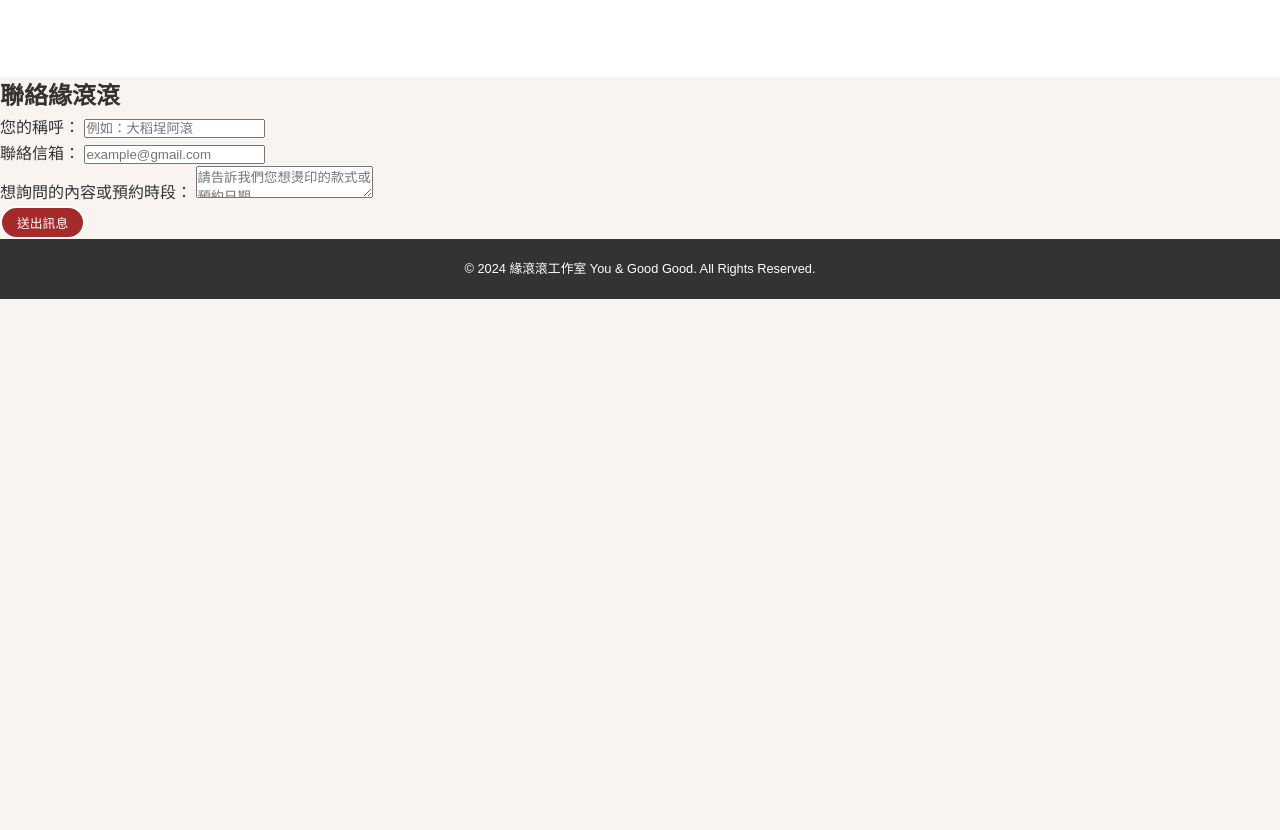
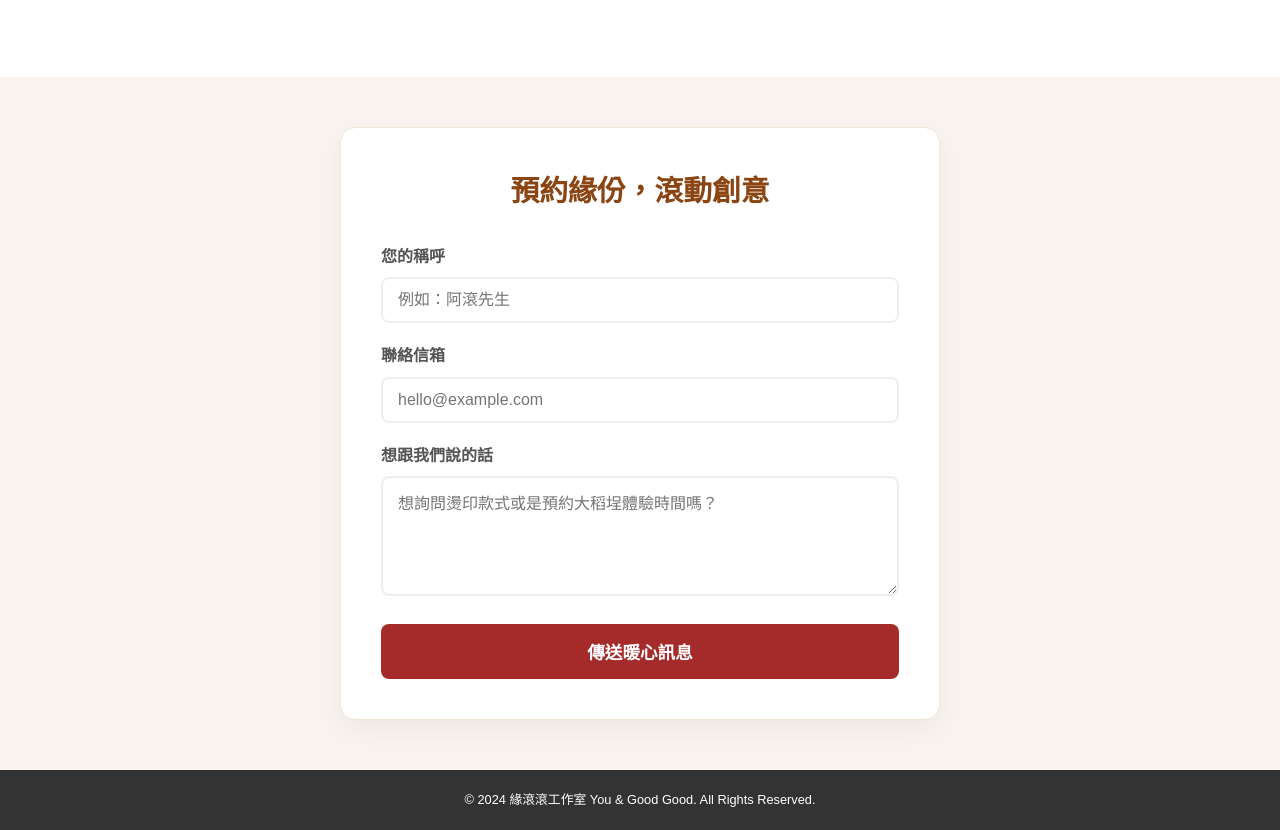
Before and after one commit to chu0205/ugoodgood, a plain HTML site: page index.html in a window 1280 px wide. Shown: the part 1298-2128 px from the top of the page. Before the commit the page ends 1597 px from the top, so only its background shows below. Drawn offline with Linux system fonts and the light colour scheme.

Commit message:
form design

```diff
--- a/index.html
+++ b/index.html
@@ -53,40 +53,41 @@
     </section>
 
     <section id="contact">
-      <h2>聯絡緣滾滾</h2>
-      <form action="https://formspree.io/f/xvzbkzqb" method="POST">
+      <h2>預約緣份，滾動創意</h2>
+      <form action="https://formspree.io/f/你的FormID" method="POST">
         <div class="form-group">
-          <label>您的稱呼：</label>
+          <label for="name">您的稱呼</label>
           <input
             type="text"
+            id="name"
             name="name"
             required
-            placeholder="例如：大稻埕阿滾"
+            placeholder="例如：阿滾先生"
           />
         </div>
 
         <div class="form-group">
-          <label>聯絡信箱：</label>
+          <label for="email">聯絡信箱</label>
           <input
             type="email"
+            id="email"
             name="email"
             required
-            placeholder="example@gmail.com"
+            placeholder="hello@example.com"
           />
         </div>
 
         <div class="form-group">
-          <label>想詢問的內容或預約時段：</label>
+          <label for="message">想跟我們說的話</label>
           <textarea
+            id="message"
             name="message"
             required
-            placeholder="請告訴我們您想燙印的款式或預約日期"
+            placeholder="想詢問燙印款式或是預約大稻埕體驗時間嗎？"
           ></textarea>
         </div>
 
-        <input type="text" name="_gotcha" style="display: none" />
-
-        <button type="submit" class="fancy-btn">送出訊息</button>
+        <button type="submit" class="submit-btn">傳送暖心訊息</button>
       </form>
     </section>
 
--- a/style.css
+++ b/style.css
@@ -191,3 +191,84 @@ body.night-mode {
   background-color: #1a1a1a !important;
   color: #eee !important;
 }
+
+/* 聯絡表單容器 */
+#contact {
+  max-width: 600px;
+  margin: 50px auto;
+  padding: 40px;
+  background: #ffffff;
+  border-radius: 15px;
+  box-shadow: 0 10px 30px rgba(0, 0, 0, 0.05); /* 淡淡的質感陰影 */
+  border: 1px solid #f0e6d6; /* 暖色系邊框 */
+}
+
+#contact h2 {
+  text-align: center;
+  color: #8b4513; /* 焦糖棕色，更有手感 */
+  margin-bottom: 30px;
+  font-size: 1.8rem;
+}
+
+/* 輸入框群組 */
+.form-group {
+  margin-bottom: 20px;
+}
+
+.form-group label {
+  display: block;
+  margin-bottom: 8px;
+  font-weight: bold;
+  color: #555;
+}
+
+/* 輸入框本體樣式 */
+.form-group input,
+.form-group textarea {
+  width: 100%;
+  padding: 12px 15px;
+  border: 2px solid #eee;
+  border-radius: 8px;
+  font-size: 1rem;
+  transition: all 0.3s ease;
+  box-sizing: border-box; /* 確保寬度不會爆開 */
+}
+
+/* 當滑鼠點進輸入框時的特效 */
+.form-group input:focus,
+.form-group textarea:focus {
+  border-color: #a52a2a; /* 緣滾滾的主色紅 */
+  outline: none;
+  box-shadow: 0 0 8px rgba(165, 42, 42, 0.2);
+}
+
+/* 讓 textarea 高度高一點 */
+.form-group textarea {
+  height: 120px;
+  resize: vertical; /* 允許用戶上下調整大小 */
+}
+
+/* 升級版按鈕 */
+.submit-btn {
+  width: 100%;
+  background-color: #a52a2a;
+  color: white;
+  padding: 15px;
+  border: none;
+  border-radius: 8px;
+  font-size: 1.1rem;
+  font-weight: bold;
+  cursor: pointer;
+  transition:
+    transform 0.2s,
+    background 0.3s;
+}
+
+.submit-btn:hover {
+  background-color: #800000;
+  transform: translateY(-2px); /* 輕微浮起感 */
+}
+
+.submit-btn:active {
+  transform: translateY(0);
+}
```
